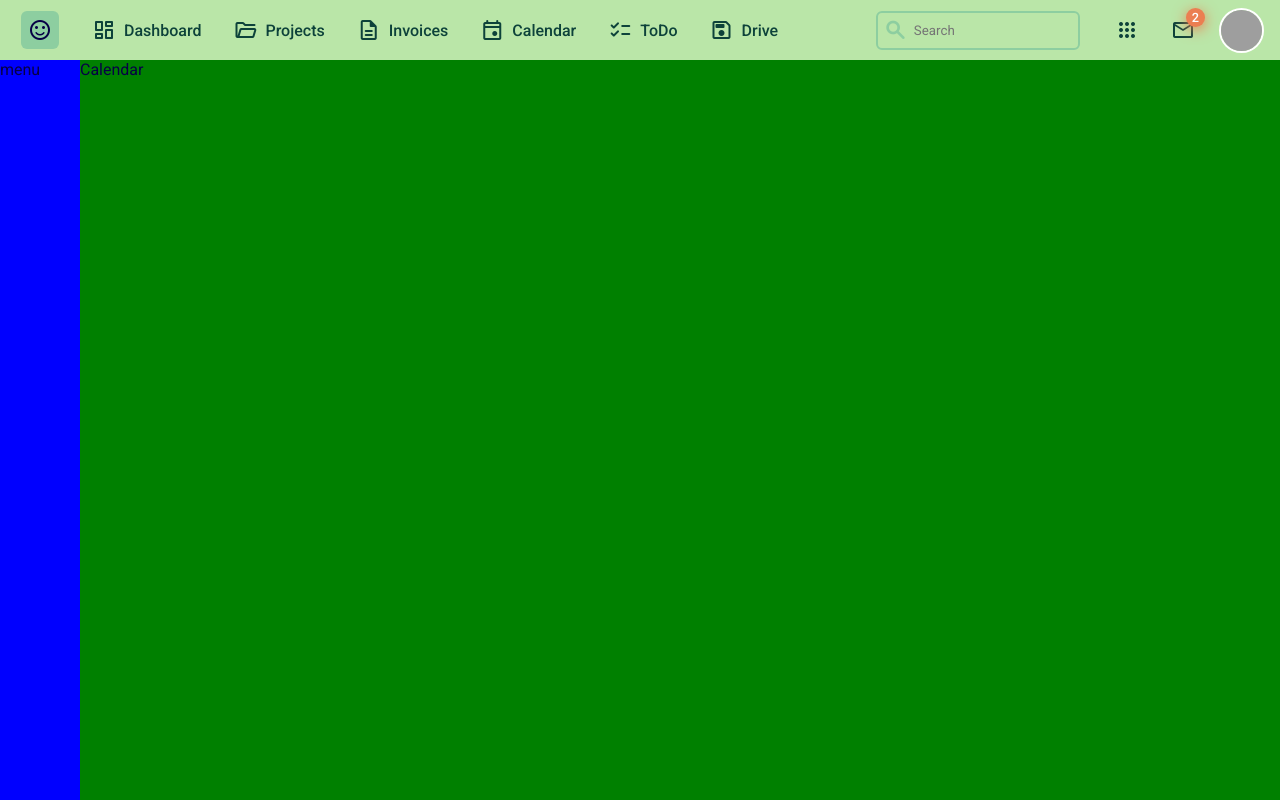
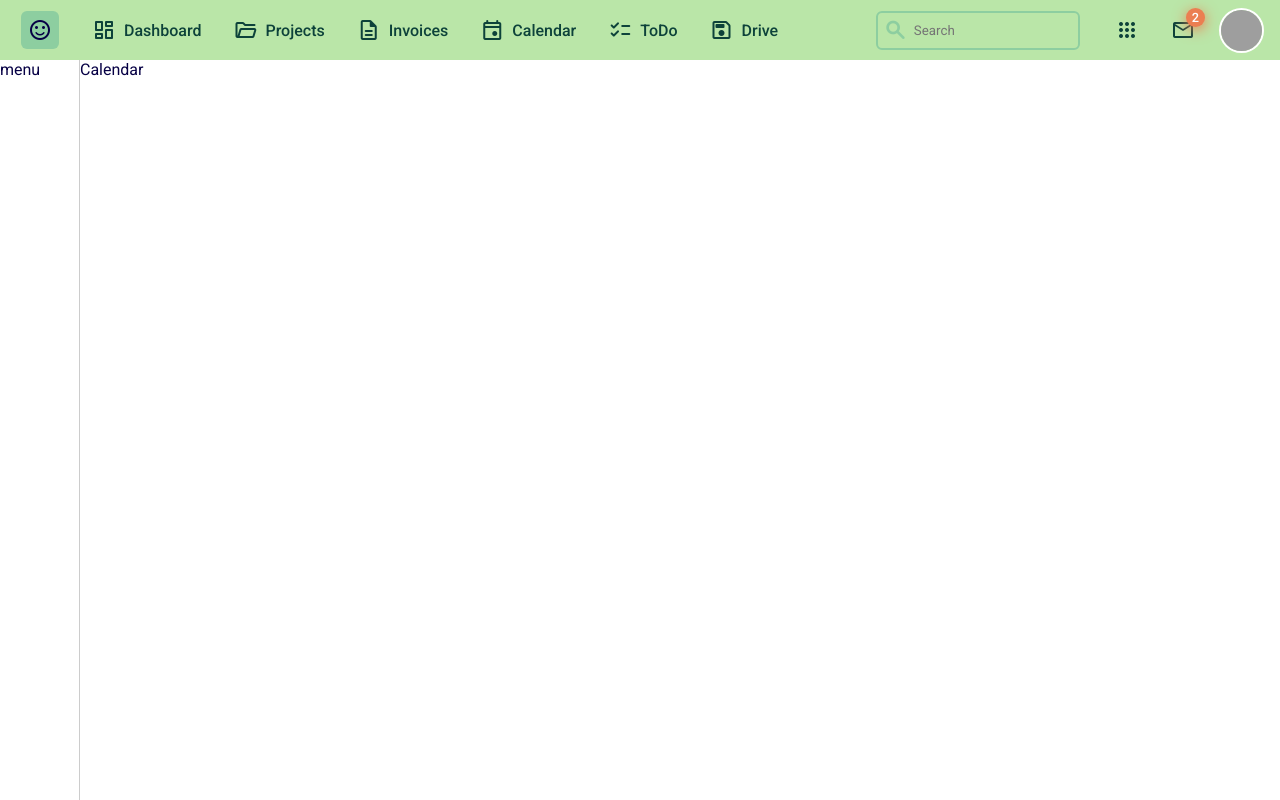
Before and after one commit to alexalannunes/ui-clones, a React (Create React App) app in the folder calendar-week/: page / in a window 1280 px wide. Built offline with nearby package versions, Linux system fonts and the light colour scheme; grey boxes are pictures that could not be loaded.

Commit message:
remove bgs

```diff
--- a/calendar-week/src/components/calendar-week/styles.module.scss
+++ b/calendar-week/src/components/calendar-week/styles.module.scss
@@ -2,6 +2,5 @@
   height: 100%;
   display: flex;
   flex-direction: column;
-  background-color: green;
   grid-area: content;
 }
--- a/calendar-week/src/components/side-menu/styles.module.scss
+++ b/calendar-week/src/components/side-menu/styles.module.scss
@@ -3,7 +3,7 @@
   height: 100%;
   display: flex;
   flex-direction: column;
-  background-color: blue;
+  border-right: 1px solid #ccc;
 
   grid-area: sidemenu;
 }
```
